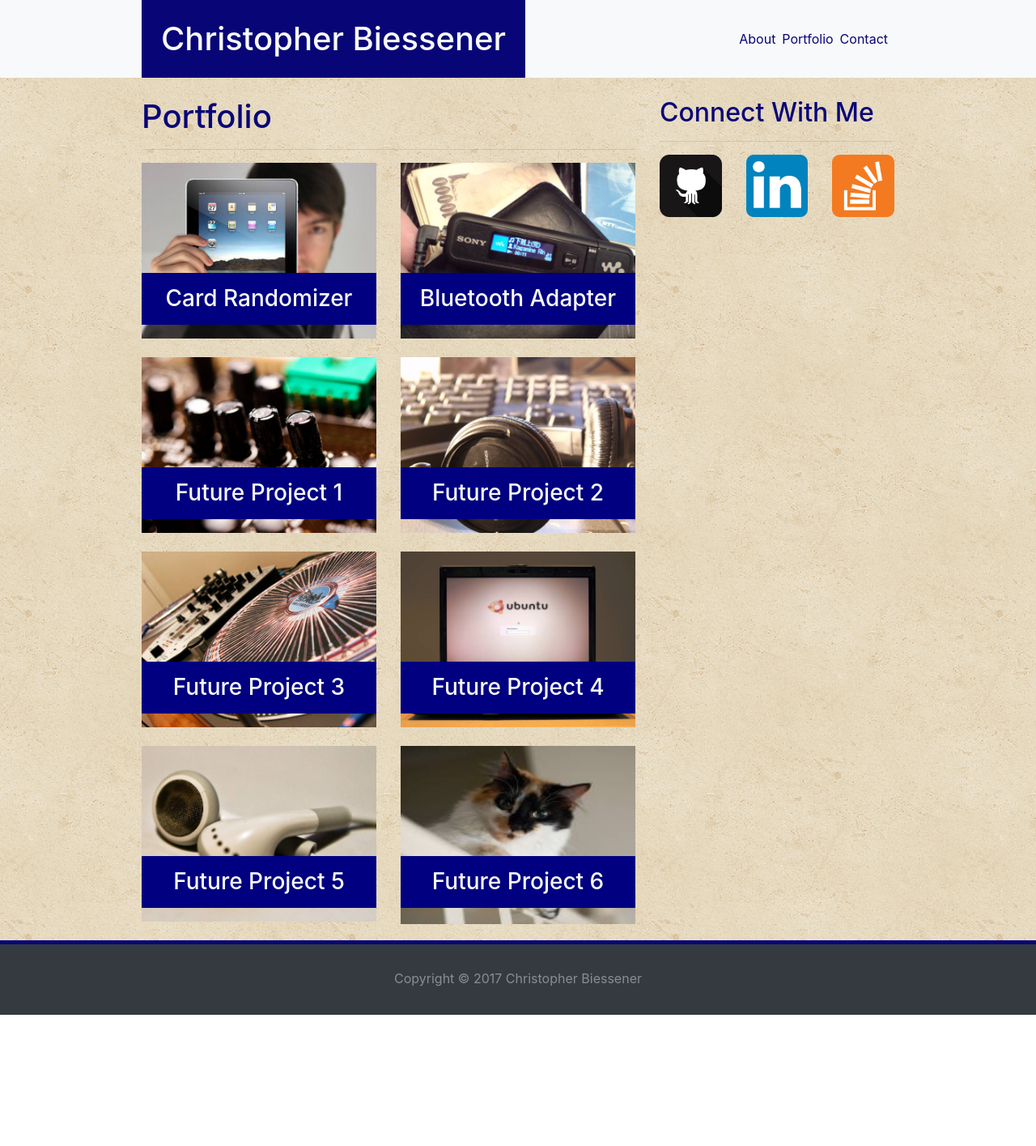
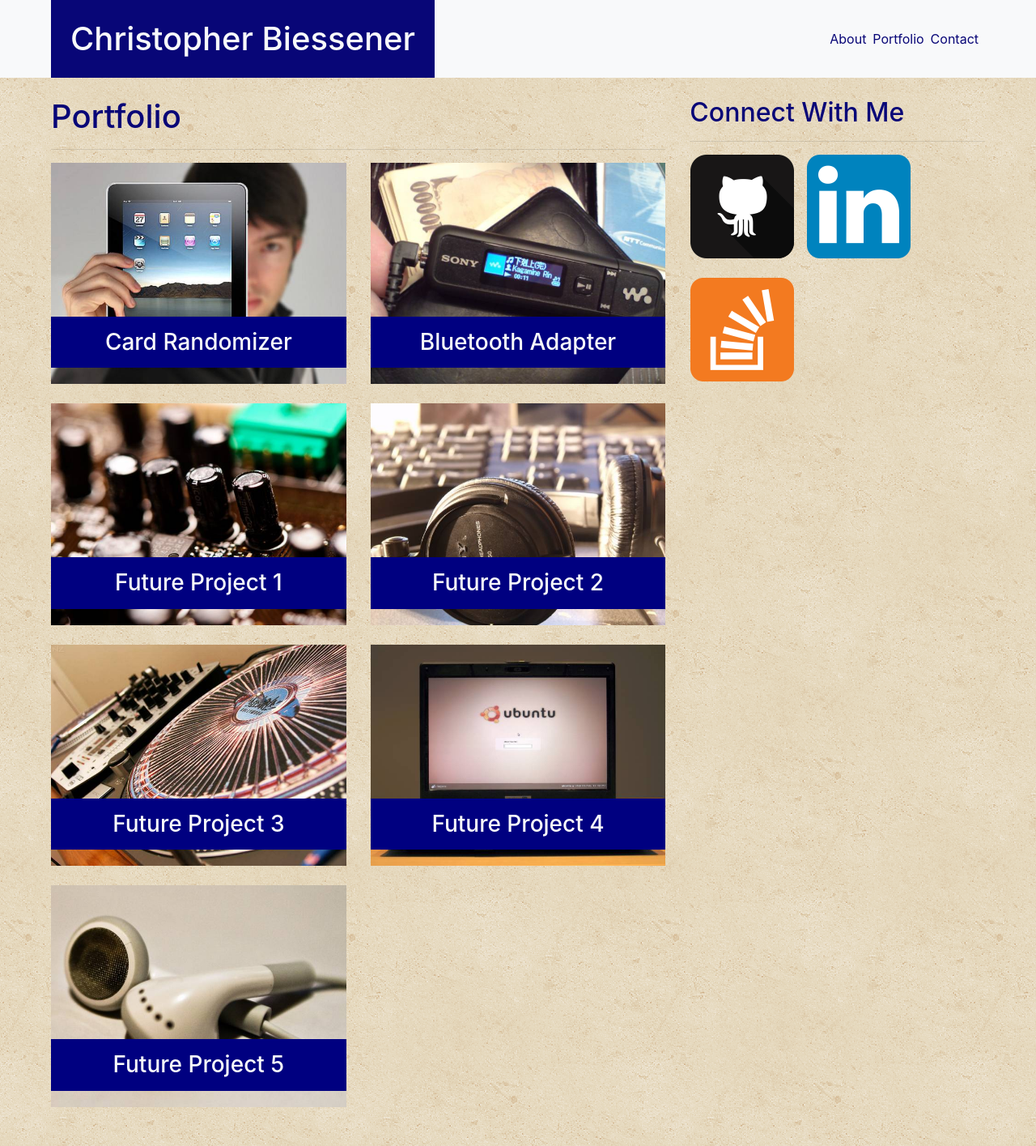
Before and after one commit to scorpiosoft/Bootstrap_Portfolio, a plain HTML site: page portfolio.html in a window 1280 px wide. Shown: the top 1415 px of the page at 81% size. Before the commit the page ends 1253 px from the top, so only its background shows below. Drawn offline with nearby package versions, Linux system fonts and the light colour scheme.

Commit message:
refactor with xs support

```diff
--- a/assets/css/style.css
+++ b/assets/css/style.css
@@ -3,11 +3,6 @@ footer
   /* Bootstrap has very poor border support */
   border-top: 5px solid navy;
   background-color: #343a40 !important;
-}
-
-.all_content
-{
-	width: 960px;
 }
 
 #bio-image
@@ -24,21 +19,22 @@ footer
 
 .folio_row
 {
-	height: 220px !important;
-	max-height: 220px !important;
-	margin-bottom: 20px !important;
+  max-height: 300px !important;
+  overflow: hidden;
 }
 
 .folio_box
 {
   width: 100%;
   max-height: inherit;
+  overflow: inherit;
 }
 
 .folio_image
 {
   width: inherit;
   max-height: inherit;
+  overflow: inherit;
   z-index: 1;
 }
 
--- a/portfolio.html
+++ b/portfolio.html
@@ -2,6 +2,7 @@
 <html>
 <head>
   <title>CB Portfolio Page</title>
+  <meta name="viewport" content="width=device-width, initial-scale=1">
   <link rel="stylesheet" href="https://maxcdn.bootstrapcdn.com/bootstrap/4.0.0-beta.2/css/bootstrap.min.css" integrity="sha384-PsH8R72JQ3SOdhVi3uxftmaW6Vc51MKb0q5P2rRUpPvrszuE4W1povHYgTpBfshb" crossorigin="anonymous">
   <link rel="stylesheet" type="text/css" href="assets/css/override.css">
   <link rel="stylesheet" type="text/css" href="assets/css/style.css">
@@ -10,8 +11,8 @@
 
 <!-- need to set background-image outside of Bootstrap because Bootstrap has bugs with background images -->
 <body style="background-image: url(assets/images/vintage-concrete.png); margin:0; padding:0; border:0">
-	<header class="bg-light"> <!-- background color to edges -->
-	  <div class="container-fluid all_content"> <!-- keep navbar centered on page -->
+  <header class="bg-light pl-5 pr-5"> <!-- background color to edges -->
+    <div class="container-fluid"> <!-- keep navbar centered on page -->
       <nav class="navbar navbar-light m-0 p-0">
         <a class="navbar-brand m-0 p-0" href="#"><h1 class="text-light bg-navy p-4 m-0">Christopher Biessener</h1></a>
           <ul class="navbar-nav d-flex flex-row align-items-center justify-content-end">
@@ -29,10 +30,10 @@
     </div>
   </header>
 
-	<div class="sticky_wrapper">
-		<div class="container-fluid all_content">
+  <div class="sticky_wrapper ml-5 mr-5 pb-4">
+    <div class="container-fluid">
       <div class="row pt-4">
-			  <div class="col-md-8">
+        <div class="col-md-8 col-xs-12">
           <div class="row">
             <div class="col">
               <h1 class="text-navy">Portfolio</h1>
@@ -40,7 +41,7 @@
             </div>
           </div>
           <!-- row 1 -->
-			  	<div class="row folio_row">
+          <div class="row mb-4 folio_row">
             <div class="col-sm-6">
               <div class="folio_box">
                 <img class="folio_image" src="assets/images/ipad1.jpeg" alt="Card Randomizer">
@@ -55,7 +56,7 @@
             </div>
           </div>
           <!-- row 2 -->
-			  	<div class="row folio_row">
+          <div class="row mb-4 folio_row">
             <div class="col-sm-6">
               <div class="folio_box">
                 <img class="folio_image" src="assets/images/capacitors1.jpeg" alt="Future Project 1">
@@ -70,7 +71,7 @@
             </div>
           </div>
           <!-- row 3 -->
-			  	<div class="row folio_row">
+          <div class="row mb-4 folio_row">
             <div class="col-sm-6">
               <div class="folio_box">
                 <img class="folio_image" src="assets/images/pro_turntable1.jpeg" alt="Future Project 3">
@@ -85,36 +86,30 @@
             </div>
           </div>
           <!-- row 4 -->
-			  	<div class="row folio_row">
+          <div class="row mb-4 folio_row">
             <div class="col-sm-6">
               <div class="folio_box">
                 <img class="folio_image" src="assets/images/earbuds1.jpeg" alt="Future Project 5">
                 <h3 class="folio_banner">Future Project 5</h3>
               </div>
             </div>
-			  		<div class="col-sm-6" style="max-height: inherit">
-			      	<div class="folio_box">
-			      		<img class="folio_image" src="assets/images/cat1.jpeg" alt="Future Project 6">
-			      		<h3 class="folio_banner">Future Project 6</h3>
           </div>
         </div>
-				  </div>
-				</div>
-		    <div class="col-md-4">
+        <div class="col-md-4 col-xs-12">
           <h2 class="text-navy">Connect With Me</h2>
           <hr>
           <div class="row">
-		      	<div class="col-md-4">
+            <div class="col-xs-4 ml-3 mb-4">
               <a href="https://github.com/scorpiosoft" target="_blank">
                 <img class="icon" src="assets/images/github_logo.png" alt="GitHub" >
               </a>
             </div>
-		      	<div class="col-md-4">
+            <div class="col-xs-4 ml-3 mb-4">
               <a href="https://www.linkedin.com/in/christopher-biessener-6427a52/" target="_blank">
                 <img class="icon" src="assets/images/linkedin_logo.png" alt="LinkedIn" >
               </a>
             </div>
-		      	<div class="col-md-4">
+            <div class="col-xs-4 ml-3 mb-4">
               <a href="https://stackoverflow.com/users/7535286/christopher-biessener" target="_blank">
                 <img class="icon" src="assets/images/stack_overflow_logo.png" alt="Github" >
               </a>
```
Also changed, not shown: contact.html (+11 -10 lines), index.html (+11 -10 lines). Lines whose indentation alone changed are shown as unchanged.
